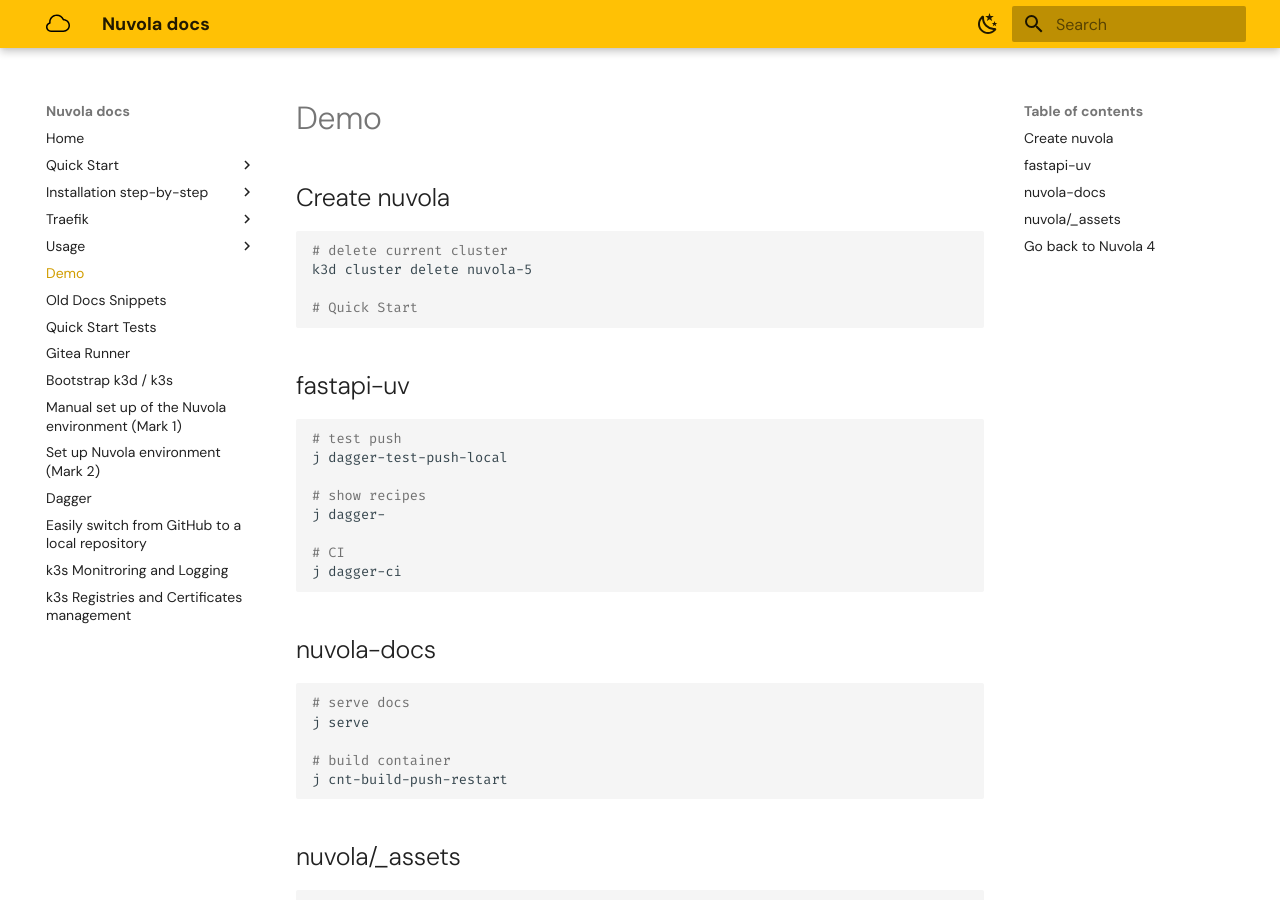
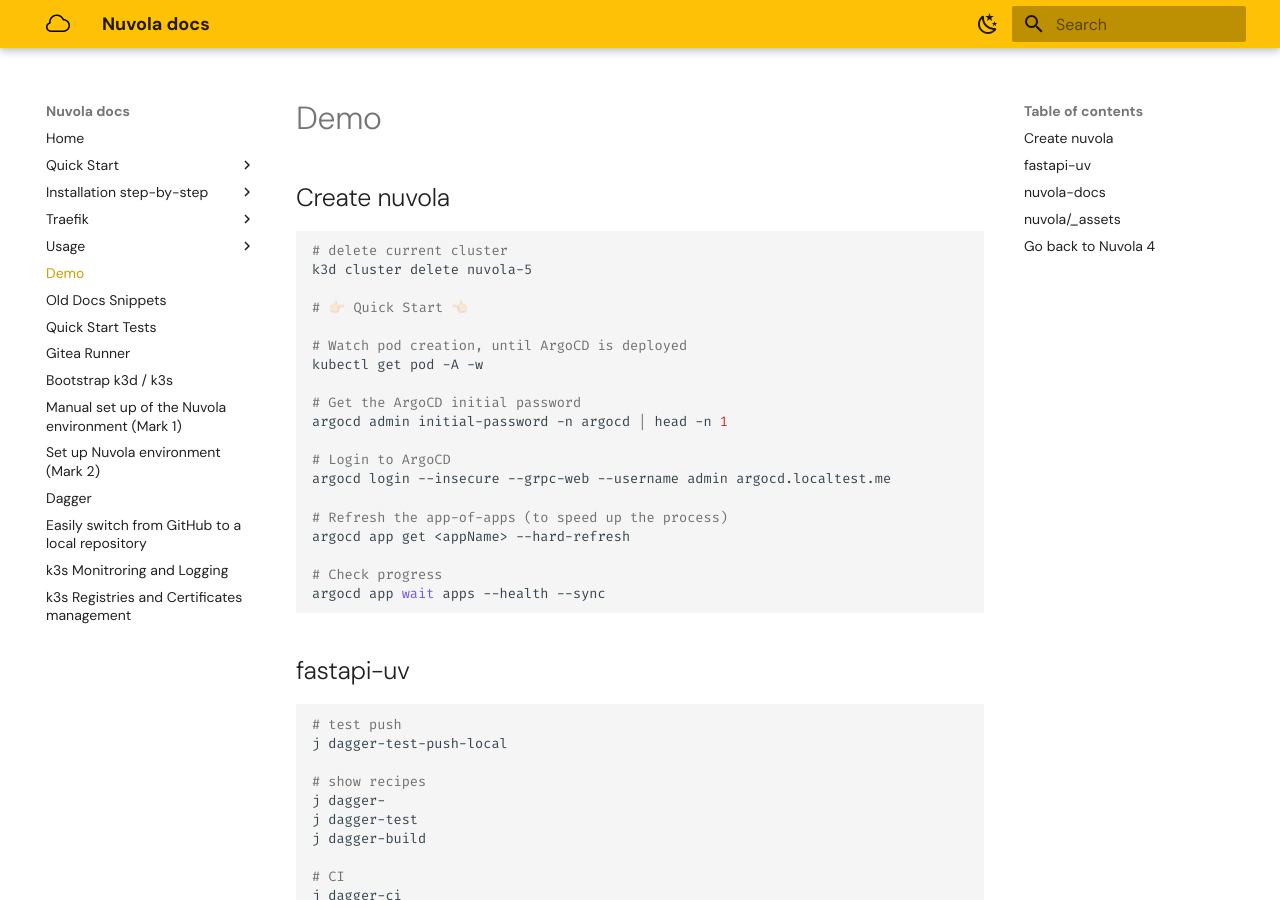
Before and after one commit to kubernetista/nuvola-docs, an MkDocs documentation site: the page built from docs/Demo.md, in a window 1280 px wide and 900 px high. Built offline with MkDocs 1.6.1 and Material for MkDocs 9.7.7, drawn with Linux system fonts in a browser that asks for light colours; plug-ins that fetch from the network failed and are left out.

Commit message:
update demo doc

````diff
--- a/docs/Demo.md
+++ b/docs/Demo.md
@@ -6,7 +6,23 @@
 # delete current cluster
 k3d cluster delete nuvola-5
 
-# Quick Start
+# 👉🏻 Quick Start 👈🏻
+
+# Watch pod creation, until ArgoCD is deployed
+kubectl get pod -A -w
+
+# Get the ArgoCD initial password
+argocd admin initial-password -n argocd | head -n 1
+
+# Login to ArgoCD
+argocd login --insecure --grpc-web --username admin argocd.localtest.me
+
+# Refresh the app-of-apps (to speed up the process)
+argocd app get <appName> --hard-refresh
+
+# Check progress
+argocd app wait apps --health --sync
+
 ```
 
 ## fastapi-uv
@@ -17,6 +33,8 @@ j dagger-test-push-local
 
 # show recipes
 j dagger-
+j dagger-test
+j dagger-build
 
 # CI
 j dagger-ci
````
